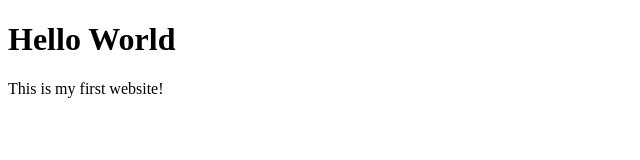
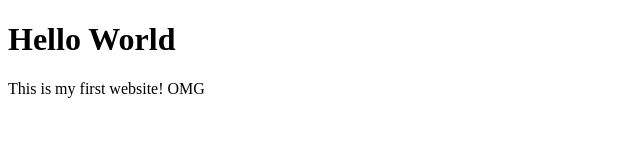
Before and after one commit to YevgeniaMinchuk/codespaces-demo, a plain HTML site: page index.html in a window 1280 px wide. Shown: the full height of the page, 0-640 px from the left. Drawn offline with Linux system fonts and the light colour scheme.

Commit message:
Update html file

```diff
--- a/index.html
+++ b/index.html
@@ -9,7 +9,7 @@
 
 <body>
     <h1>Hello World</h1>
-    <p>This is my first website! </p>
+    <p>This is my first website! OMG</p>
 </body>
 
 </html>
```
